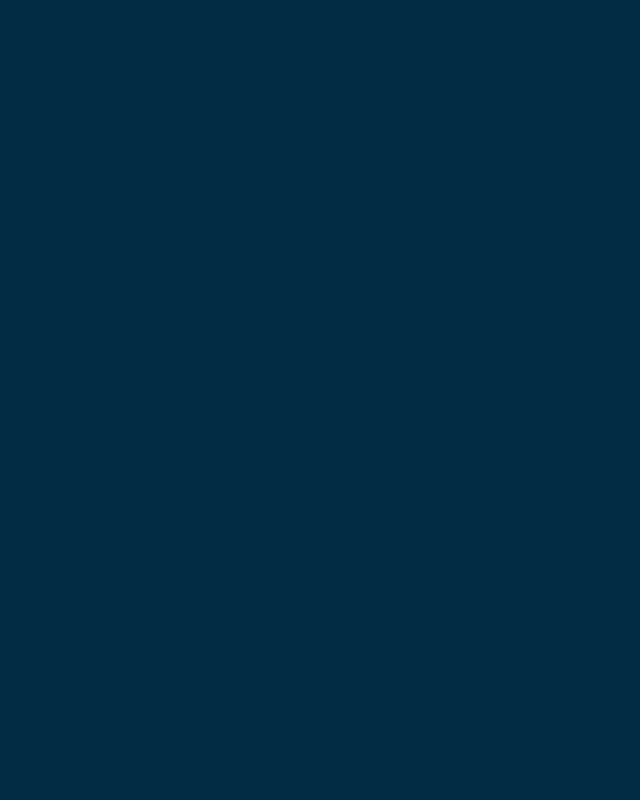
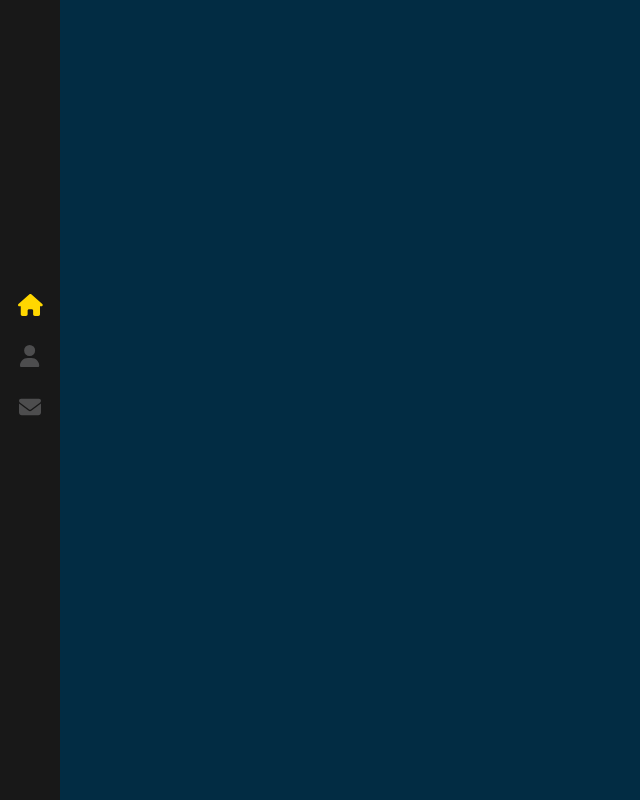
Before and after one commit to Alknight17/React-Portfolio, a React (Create React App) app: page / in a window 1280 px wide. Shown: the whole page, without its empty margins (0-640 px from the left). Built offline with nearby package versions, Linux system fonts and the light colour scheme.

Commit message:
Create Navbar links/icons

```diff
--- a/package.json
+++ b/package.json
@@ -5,6 +5,7 @@
   "dependencies": {
     "@emailjs/browser": "^3.6.2",
     "@fortawesome/free-brands-svg-icons": "^6.1.2",
+    "@fortawesome/free-solid-svg-icons": "^6.1.2",
     "@fortawesome/react-fontawesome": "^0.2.0",
     "@testing-library/jest-dom": "^5.16.4",
     "@testing-library/react": "^13.3.0",
--- a/src/components/Navbar/index.js
+++ b/src/components/Navbar/index.js
@@ -1,11 +1,32 @@
-import './index.scss'
-
-
+import "./index.scss";
+import { NavLink } from "react-router-dom";
+import { FontAwesomeIcon } from "@fortawesome/react-fontawesome";
+import { faHome, faUser, faEnvelope } from "@fortawesome/free-solid-svg-icons";
 
 const Navbar = () => (
-    <div className='nav-bar'>
-
-    </div>
-)
+  <div className="nav-bar">
+    <nav>
+      <NavLink exact="true" activeclassname="active" to="/">
+        <FontAwesomeIcon icon={faHome} color="#4d4d4e" />
+      </NavLink>
+      <NavLink
+        exact="true"
+        activeclassname="active"
+        className="about-link"
+        to="/about"
+      >
+        <FontAwesomeIcon icon={faUser} color="#4d4d4e" />
+      </NavLink>
+      <NavLink
+        exact="true"
+        activeclassname="active"
+        className="contact-link"
+        to="/contact"
+      >
+        <FontAwesomeIcon icon={faEnvelope} color="#4d4d4e" />
+      </NavLink>
+    </nav>
+  </div>
+);
 
 export default Navbar;
--- a/src/components/Navbar/index.scss
+++ b/src/components/Navbar/index.scss
@@ -0,0 +1,114 @@
+.nav-bar {
+    background: #181818;
+    width: 60px;
+    height: 100%;
+    position: absolute;
+    top: 0;
+    z-index: 3;
+    min-height: 500px;
+}
+
+nav {
+    display: block;
+    text-align: center;
+    position: absolute;
+    height: 210px;
+    top: 50%;
+    margin-top: -120px;
+    width: 100%;
+
+    a {
+      font-size: 22px;
+      color: #4d4d4e;
+      display: block;
+      line-height: 51px;
+      height: 51px;
+      position: relative;
+      text-decoration: none;
+
+      i {
+        transition: all 0.3s ease-out;
+      }
+
+      &:hover {
+        color: #ffd700;
+
+        svg {
+          opacity: 0;
+        }
+
+        &:after {
+          opacity: 1;
+        }
+      }
+
+      &:after {
+        content: '';
+        font-size: 9px;
+        letter-spacing: 2px;
+        position: absolute;
+        bottom: 0;
+        display: block;
+        width: 100%;
+        text-align: center;
+        opacity: 0;
+        -webkit-transition: all 0.3s ease-out;
+        transition: all 0.3s ease-out;
+      }
+
+      &:first-child {
+        &::after {
+          content: 'HOME';
+        }
+      }
+    }
+
+    a.about-link {
+      &:after {
+        content: 'ABOUT';
+      }
+    }
+
+    a.contact-link {
+      &:after {
+        content: 'CONTACT';
+      }
+    }
+
+    a.portfolio-link {
+      &:after {
+        content: 'PORTFOLIO';
+      }
+    }
+
+    a.active {
+      svg {
+        color: #ffd700;
+      }
+    }
+  }
+
+  ul {
+    position: absolute;
+    bottom: 20px;
+    width: 100%;
+    display: block;
+    padding: 0;
+    list-style: none;
+    text-align: center;
+    margin: 0;
+
+    li {
+      a {
+        padding: 7px 0;
+        display: block;
+        font-size: 15px;
+        line-height: 16px;
+        color: #4d4d4e;
+
+        &:hover {
+          color: #ffd700;
+        }
+      }
+    }
+  }
```
Also changed, not shown: 1 other file (tests, documents, lock files or other folders).
